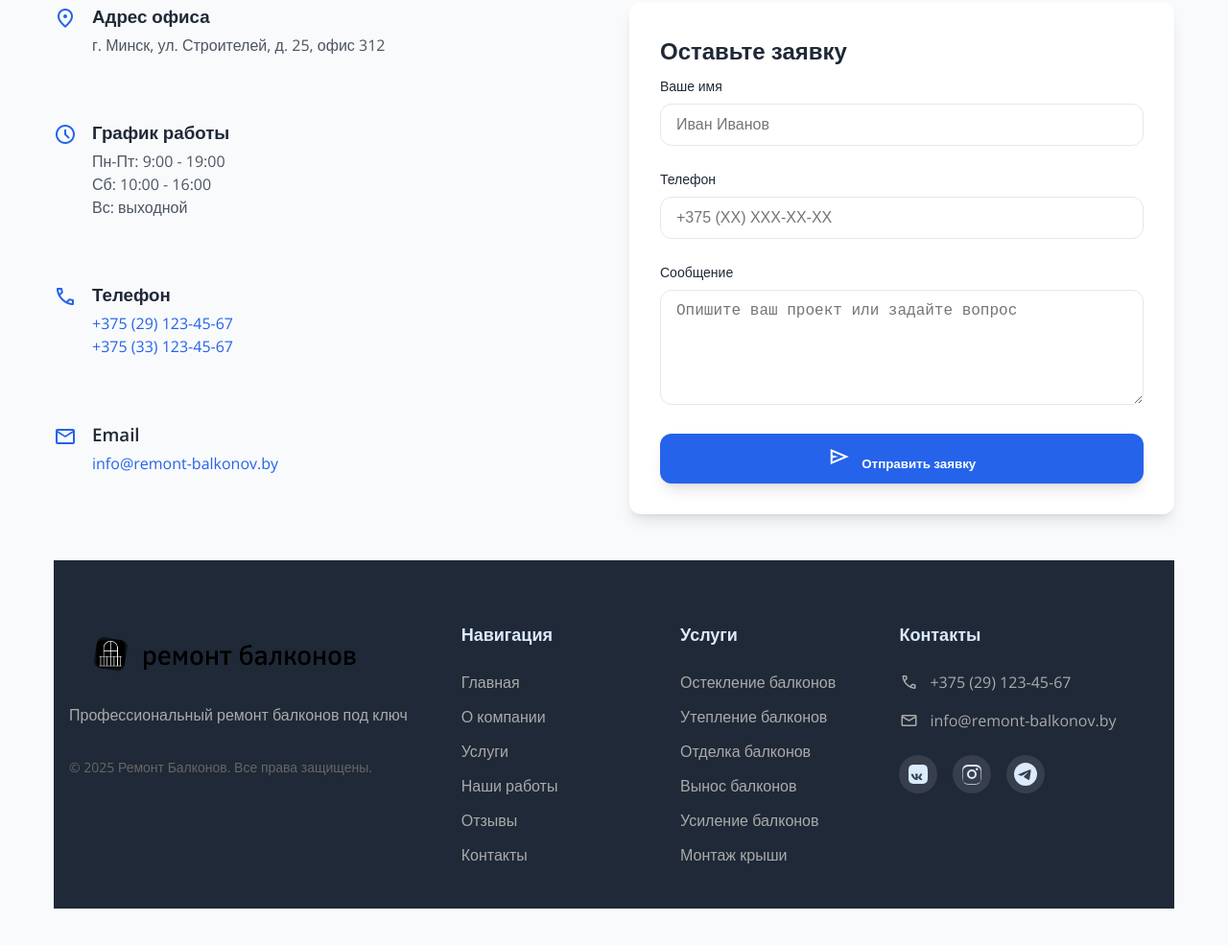
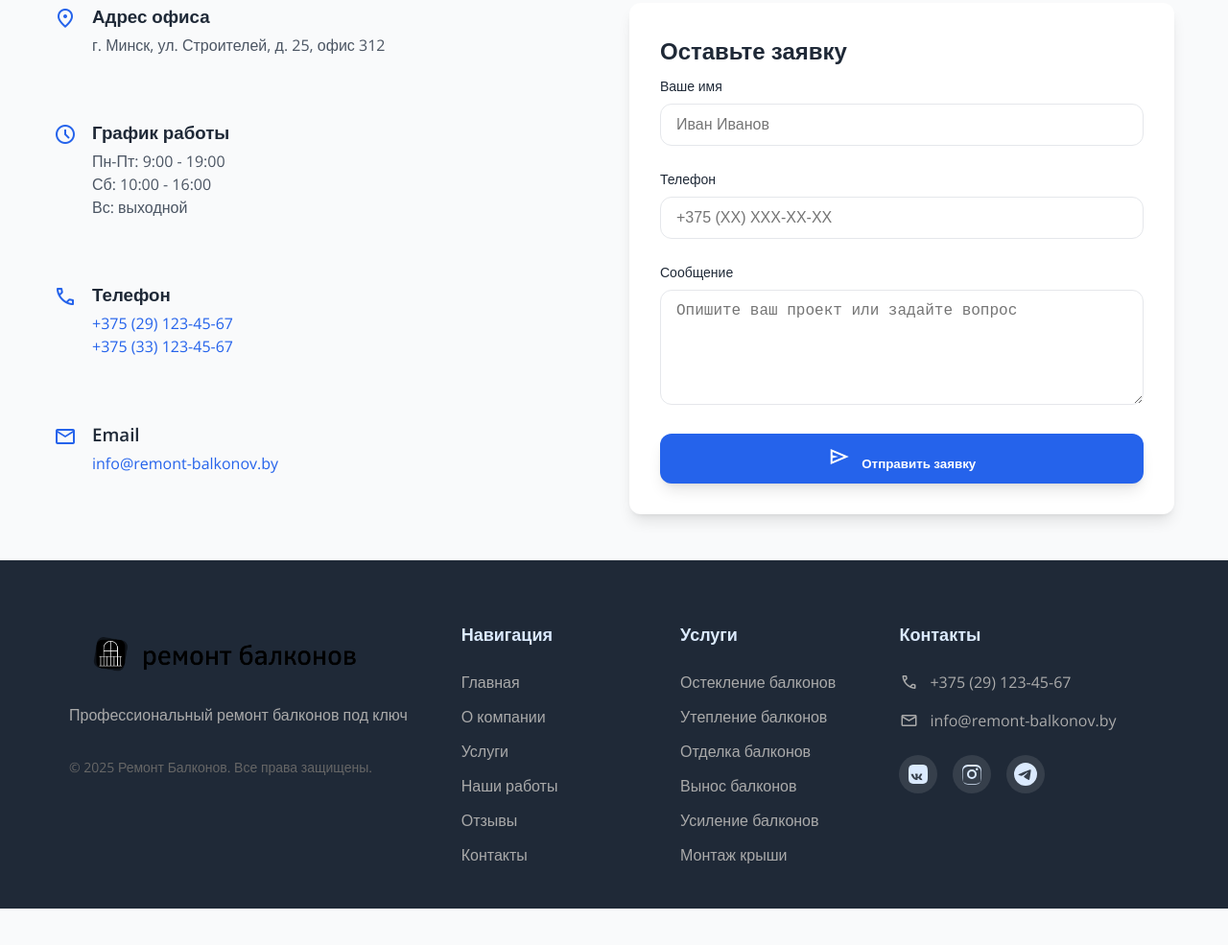
Before and after one commit to knzvm/balconyrepair, a website: page index.html in a window 1280 px wide. Shown: the part 4777-5762 px from the top of the page at 96% size. Drawn offline with nearby package versions, Linux system fonts and the light colour scheme.

Commit message:
footer w

```diff
--- a/css/style.css
+++ b/css/style.css
@@ -940,9 +940,11 @@ button {
 }
 
 /* Футер */
+/* Футер */
 .footer {
-    width: 100%;
-    margin-bottom: 0%;
+    width: 100vw; /* Ширина во весь viewport */
+    margin-left: calc(-50vw + 50%); /* Центрирование */
+    margin-bottom: 0;
     background: var(--dark);
     color: var(--primary-lighter);
     padding: 4rem 0 2rem;
@@ -952,6 +954,9 @@ button {
     display: grid;
     grid-template-columns: 1fr;
     gap: 3rem;
+    max-width: 1200px;
+    margin: 0 auto;
+    padding: 0 1rem;
 }
 
 .footer-logo {
```
